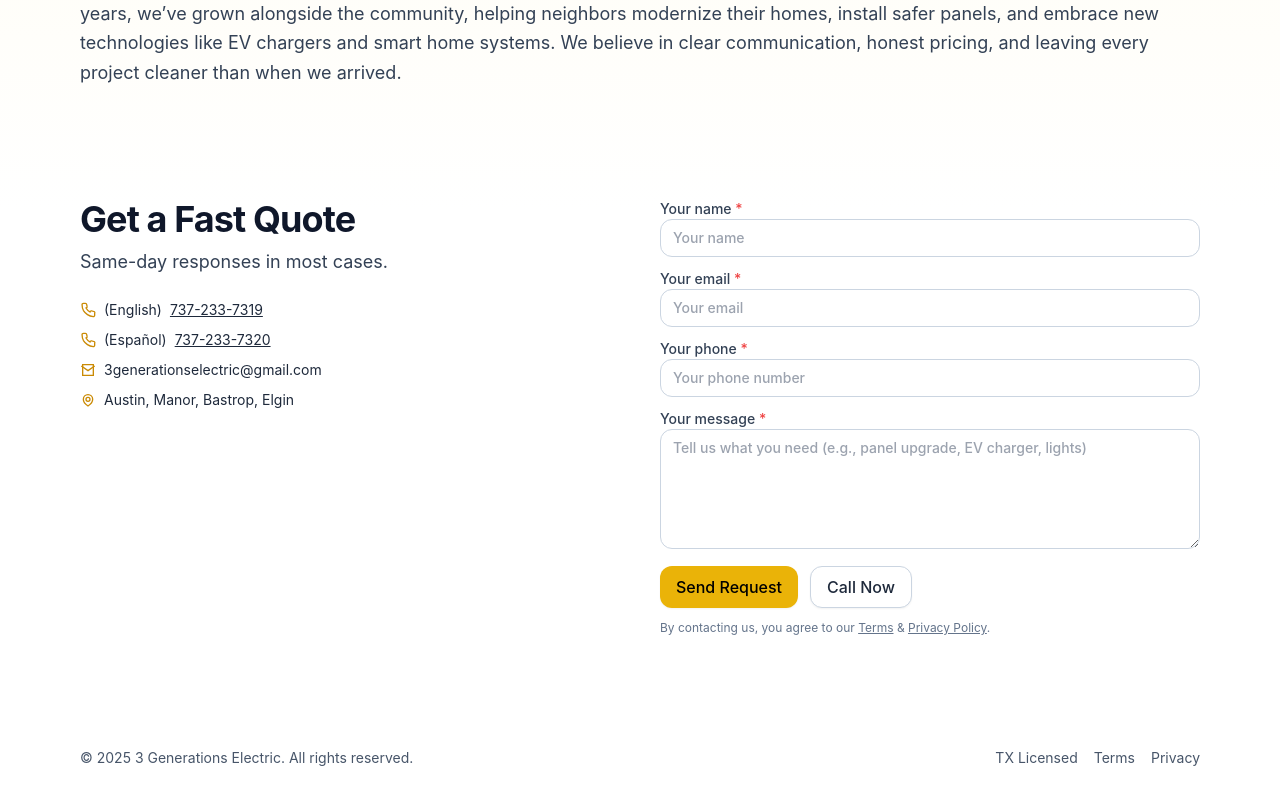
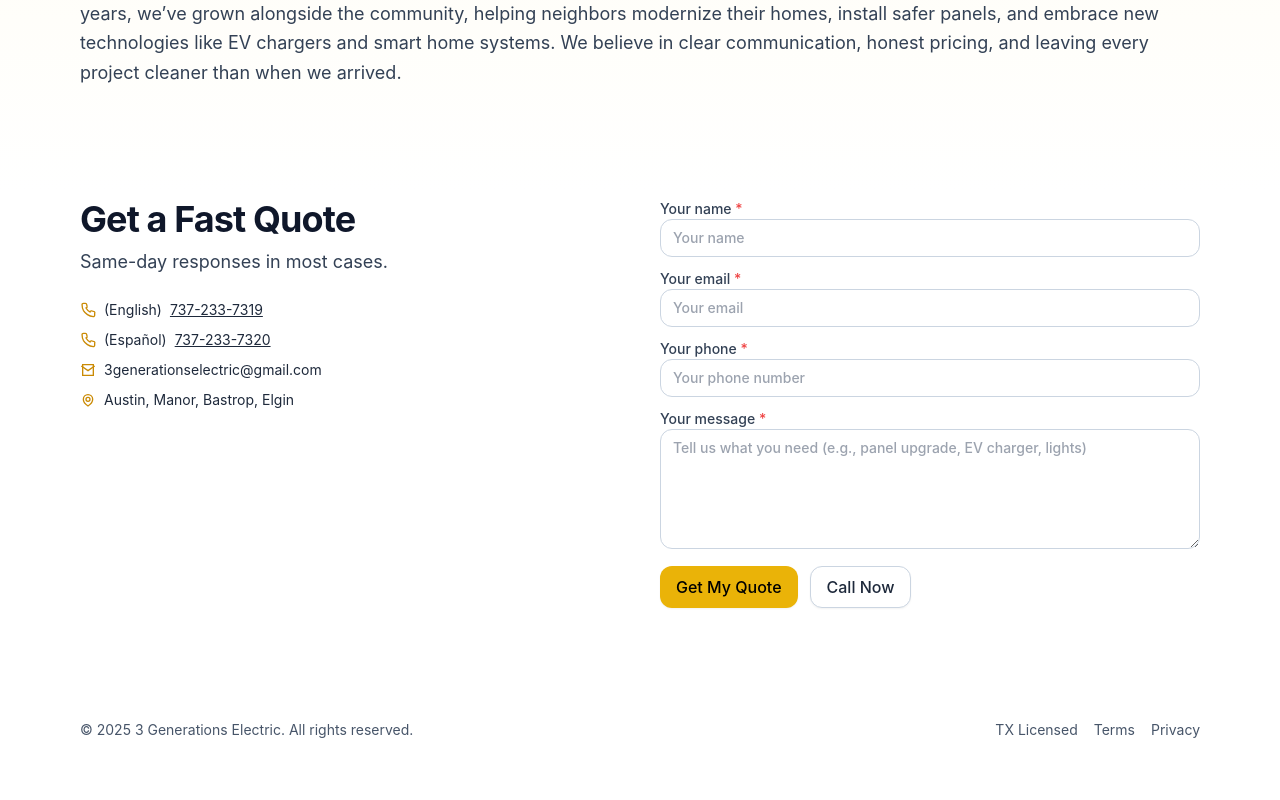
Before and after one commit to resp23f/3generations-site, a React (Vite) app: page / in a window 1280 px wide. Shown: the part 1162-1962 px from the top of the page. After the commit the page ends 1934 px from the top, so only its background shows below. Built offline with nearby package versions, Linux system fonts and the light colour scheme.

Commit message:
Inline Formspree submit: show thank-you card on success

```diff
--- a/src/App.tsx
+++ b/src/App.tsx
@@ -48,7 +48,8 @@ const Textarea: React.FC<React.TextareaHTMLAttributes<HTMLTextAreaElement>> = ({
 
 /** ---------- PAGES ---------- **/
 function HomePage() {
-  const [form, setForm] = useState({ name: "", email: "", phone: "", message: "" });
+  const [form, setForm] = useState({ name: "", email: "", phone: "", message: "" }); const [sent, setSent] = useState(false);
+const [submitting, setSubmitting] = useState(false);
   const onChange = (e: React.ChangeEvent<HTMLInputElement | HTMLTextAreaElement>) =>
     setForm({ ...form, [e.target.name]: e.target.value });
   const submitHref = buildMailto(form);
@@ -211,9 +212,41 @@ function HomePage() {
             </div>
           </div>
 
+          {sent ? (
+  /* Thank-you card (shown AFTER successful submit) */
+  <div className="rounded-xl bg-white/70 p-6 text-center shadow-sm">
+    <h3 className="text-xl font-semibold text-slate-900">Thank you!</h3>
+    <p className="mt-2 text-slate-700">We received your request and we’ll be in contact with you soon.</p>
+    <a href="#/">
+      <Button className="mt-4 bg-yellow-500 text-black hover:bg-yellow-400">Back to Home</Button>
+    </a>
+  </div>
+) : (
+  /* Form (shown BEFORE submit) */
   <form
-  action="https://formspree.io/f/xzzjgqoq"
-  method="POST"
+    onSubmit={async (e) => {
+      e.preventDefault();
+      setSubmitting(true);
+      try {
+        const fd = new FormData(e.currentTarget);
+        const res = await fetch("https://formspree.io/f/xzzjgqoq", {
+          method: "POST",
+          headers: { Accept: "application/json" },
+          body: fd,
+        });
+        if (res.ok) {
+          setSent(true);
+          // Optional: clear the fields
+          // setForm({ name: "", email: "", phone: "", message: "" });
+        } else {
+          alert("Hmm, something went wrong. Please try again.");
+        }
+      } catch {
+        alert("Network error. Please try again.");
+      } finally {
+        setSubmitting(false);
+      }
+    }}
     className="space-y-3"
     aria-label="Quote form"
   >
@@ -221,14 +254,17 @@ function HomePage() {
       Your name <span className="text-red-500">*</span>
       <Input required name="name" placeholder="Your name" value={form.name} onChange={onChange} />
     </label>
+
     <label className="block text-sm font-medium text-slate-700">
       Your email <span className="text-red-500">*</span>
       <Input required name="email" type="email" placeholder="Your email" value={form.email} onChange={onChange} />
     </label>
+
     <label className="block text-sm font-medium text-slate-700">
       Your phone <span className="text-red-500">*</span>
       <Input required name="phone" type="tel" placeholder="Your phone number" value={form.phone} onChange={onChange} />
     </label>
+
     <label className="block text-sm font-medium text-slate-700">
       Your message <span className="text-red-500">*</span>
       <Textarea
@@ -239,9 +275,10 @@ function HomePage() {
         onChange={onChange}
       />
     </label>
+
     <div className="flex flex-wrap gap-3">
-              <Button type="submit" className="bg-yellow-500 text-black hover:bg-yellow-400">
-                Send Request
+      <Button type="submit" disabled={submitting} className="bg-yellow-500 text-black hover:bg-yellow-400">
+        {submitting ? "Sending…" : "Get My Quote"}
       </Button>
       <a href="tel:17372337319">
         <Button type="button" className="border border-slate-300 bg-white hover:bg-slate-50">
@@ -249,11 +286,9 @@ function HomePage() {
         </Button>
       </a>
     </div>
-            <p className="text-xs text-slate-500">
-              By contacting us, you agree to our <a href="#/terms" className="underline">Terms</a> &{" "}
-              <a href="#/privacy" className="underline">Privacy Policy</a>.
-            </p>
   </form>
+)}
+
         </div>
       </section>
     </>
```
Lines whose indentation alone changed are shown as unchanged.
